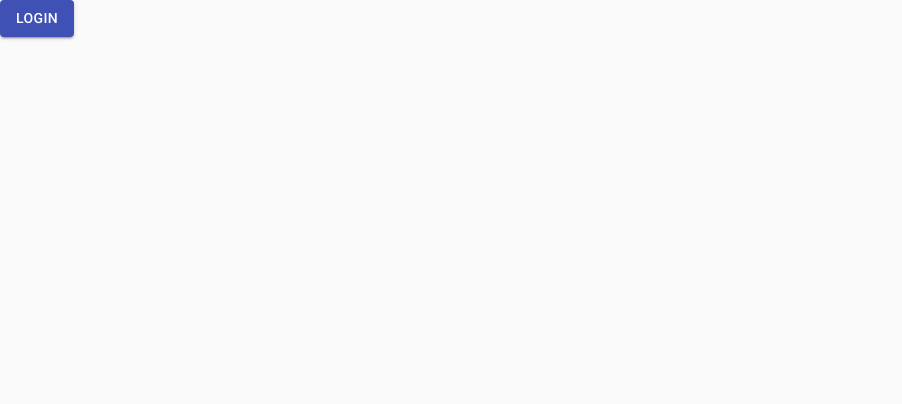
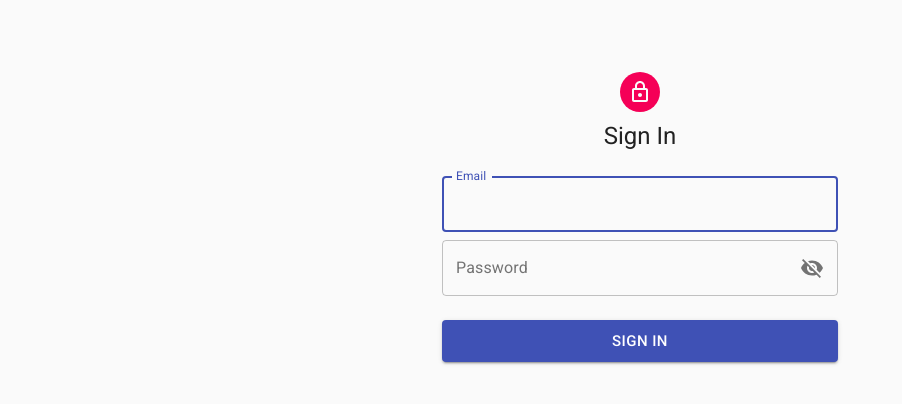
Before and after one commit to eeng/caffe, a React app: page / in a window 1280 px wide. Shown: the top 404 px of the page, without its empty margins (0-902 px from the left). Built offline with nearby package versions, Linux system fonts and the light colour scheme.

Commit message:
Style the Login component

```diff
--- a/package.json
+++ b/package.json
@@ -34,6 +34,7 @@
   "dependencies": {
     "@apollo/react-hooks": "^3.1.3",
     "@material-ui/core": "^4.8.2",
+    "@material-ui/icons": "^4.5.1",
     "apollo-boost": "^0.4.7",
     "graphql": "^14.5.8",
     "react": "^16.12.0",
--- a/src/components/App.module.css
+++ /dev/null
@@ -1,3 +0,0 @@
-.app {
-  background-color: white;
-}
--- a/src/components/Login.tsx
+++ b/src/components/Login.tsx
@@ -1,13 +1,115 @@
-import React from "react";
+import React, { useState } from "react";
+import Container from "@material-ui/core/Container";
+import Avatar from "@material-ui/core/Avatar";
+import Typography from "@material-ui/core/Typography";
+import TextField from "@material-ui/core/TextField";
 import Button from "@material-ui/core/Button";
+import FormControl from "@material-ui/core/FormControl";
+import InputLabel from "@material-ui/core/InputLabel";
+import OutlinedInput from "@material-ui/core/OutlinedInput";
+import InputAdornment from "@material-ui/core/InputAdornment";
+import IconButton from "@material-ui/core/IconButton";
+import LockOutlined from "@material-ui/icons/LockOutlined";
+import Visibility from "@material-ui/icons/Visibility";
+import VisibilityOff from "@material-ui/icons/VisibilityOff";
+import { makeStyles } from "@material-ui/core/styles";
+
+const useStyles = makeStyles(theme => ({
+  paper: {
+    marginTop: theme.spacing(8),
+    display: "flex",
+    flexDirection: "column",
+    alignItems: "center"
+  },
+  avatar: {
+    margin: theme.spacing(1),
+    backgroundColor: theme.palette.secondary.main
+  },
+  form: {
+    marginTop: theme.spacing(1)
+  },
+  submit: {
+    margin: theme.spacing(3, 0, 2)
+  }
+}));
+
+type Credentials = {
+  email: string;
+  password: string;
+};
 
 const Login: React.FC = () => {
+  const classes = useStyles();
+
+  const [showPassword, setShowPassword] = useState(false);
+  const [credentials, setCredentials] = useState<Credentials>({
+    email: "",
+    password: ""
+  });
+
+  const handleChange = (prop: string) => (event: any) => {
+    setCredentials({ ...credentials, [prop]: event.target.value });
+  };
+
+  function handleSubmit(e: React.FormEvent) {
+    e.preventDefault();
+    console.log(credentials);
+  }
+
   return (
-    <div>
-      <Button variant="contained" color="primary">
-        Login
-      </Button>
-    </div>
+    <Container maxWidth="xs">
+      <div className={classes.paper}>
+        <Avatar className={classes.avatar}>
+          <LockOutlined />
+        </Avatar>
+        <Typography component="h1" variant="h5">
+          Sign In
+        </Typography>
+
+        <form className={classes.form} noValidate onSubmit={handleSubmit}>
+          <TextField
+            label="Email"
+            variant="outlined"
+            margin="normal"
+            fullWidth
+            autoFocus
+            autoComplete="email"
+            value={credentials.email}
+            onChange={handleChange("email")}
+          />
+          <FormControl variant="outlined" fullWidth>
+            <InputLabel htmlFor="password">Password</InputLabel>
+            <OutlinedInput
+              id="password"
+              type={showPassword ? "text" : "password"}
+              value={credentials.password}
+              onChange={handleChange("password")}
+              endAdornment={
+                <InputAdornment position="end">
+                  <IconButton
+                    edge="end"
+                    onClick={() => setShowPassword(!showPassword)}
+                  >
+                    {showPassword ? <Visibility /> : <VisibilityOff />}
+                  </IconButton>
+                </InputAdornment>
+              }
+              labelWidth={70}
+            />
+          </FormControl>
+          <Button
+            type="submit"
+            variant="contained"
+            color="primary"
+            size="large"
+            fullWidth
+            className={classes.submit}
+          >
+            Sign In
+          </Button>
+        </form>
+      </div>
+    </Container>
   );
 };
 
--- a/src/components/Menu.tsx
+++ b/src/components/Menu.tsx
@@ -1,4 +1,4 @@
-import React, { useEffect, useReducer } from "react";
+import React from "react";
 import { gql } from "apollo-boost";
 import { useQuery } from "@apollo/react-hooks";
 
--- a/webpack.config.js
+++ b/webpack.config.js
@@ -57,7 +57,7 @@ module.exports = env => {
     devtool: devtool,
     devServer: {
       contentBase: "./dist",
-      port: 3000,
+      port: 4001,
       proxy: {
         "/api": "http://localhost:4000"
       }
```
Also changed, not shown: tsconfig.json (+2 -9 lines), 1 other file (tests, documents, lock files or other folders).
